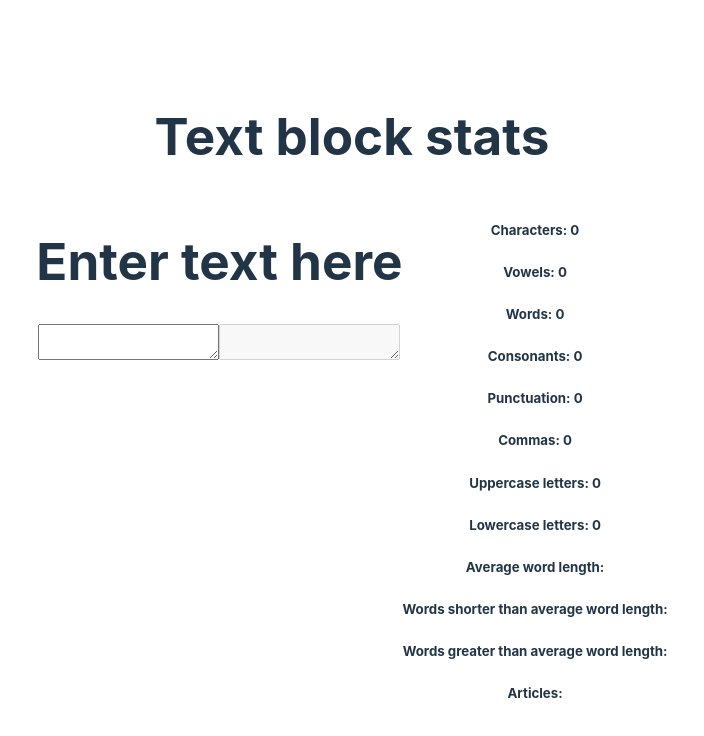
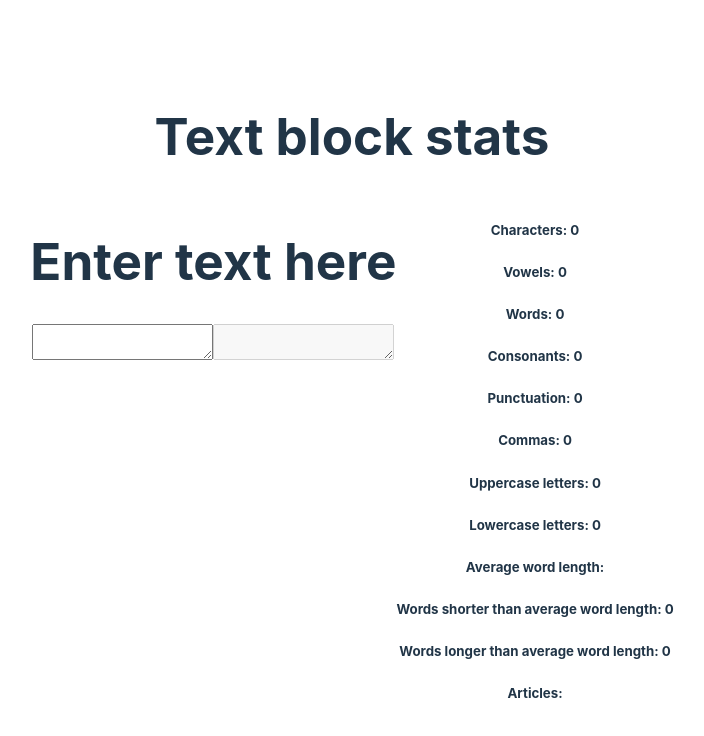
Before and after one commit to donwung/ReactWordCounter, a React (Vite) app in the folder word-counter/: page / in a window 1280 px wide. Shown: the top 736 px of the page, without its empty margins (288-992 px from the left). Built offline with nearby package versions, Linux system fonts and the light colour scheme.

Commit message:
added greaterthan lessthan average

```diff
--- a/word-counter/src/App.tsx
+++ b/word-counter/src/App.tsx
@@ -16,6 +16,8 @@ function App() {
     const [uppercaseCharacterCount, setUppercaseCharacterCount] = useState(0);
     const [lowercaseCharacterCount, setLowercaseCharacterCount] = useState(0);
     const [averageWordLength, setAverageWordLength] = useState("");
+    const [greaterThanAverageWordLength, setGreaterThanAverageWordLength] = useState(0);
+    const [lessThanAverageWordLength, setLessThanAverageWordLength] = useState(0);
 
     const updateVowelCount = (text: string) => {
         const vowels = ["a", "e", "i", "o", "u"];
@@ -126,10 +128,18 @@ function App() {
         let averageCharacters = 0;
         let startWord = false;
         let word = "";
+        let lessThanCount = 0;
+        let greaterThanCount = 0;
 
         for (let i = 0; i < text.length; i++) {
             if (text[i] === " " || text[i] === "\n") {
                 startWord = false;
+                if (word.length < averageCharacters) {
+                    lessThanCount++
+                } else if(word.length > averageCharacters) {
+                    greaterThanCount++
+                }
+                word = ""
             } else {
                 if (!startWord) {
                     startWord = true;
@@ -140,14 +150,13 @@ function App() {
                     totalCharacters++
                 }
             }
+            averageCharacters = totalCharacters / numberOfWords;
+        }
+        console.log(word);
 
-        }
-        averageCharacters = totalCharacters / numberOfWords;
-        // console.log(totalCharacters);
-        // console.log(numberOfWords);
-        // console.log(averageCharacters);
-        // console.log(word);
         setAverageWordLength(averageCharacters.toFixed(3));
+        setLessThanAverageWordLength(lessThanCount);
+        setGreaterThanAverageWordLength(greaterThanCount);
     }
 
     // TODO: refactor
@@ -162,6 +171,7 @@ function App() {
         updateUppercaseCharacterCount(text);
         updateLowercaseCharacterCount(text);
         updateAverageWordLength(text);
+        // updateWordLengthComparison(text);
     }
     const handleOnTextPaste = () => {
         console.log("pasted text");
@@ -207,10 +217,10 @@ function App() {
                         Average word length: {averageWordLength}
                     </h5>
                     <h5>
-                        Words shorter than average word length:
+                        Words shorter than average word length: {lessThanAverageWordLength}
                     </h5>
                     <h5>
-                        Words greater than average word length:
+                        Words longer than average word length: {greaterThanAverageWordLength}
                     </h5>
                     <h5>
                         Articles:
```
